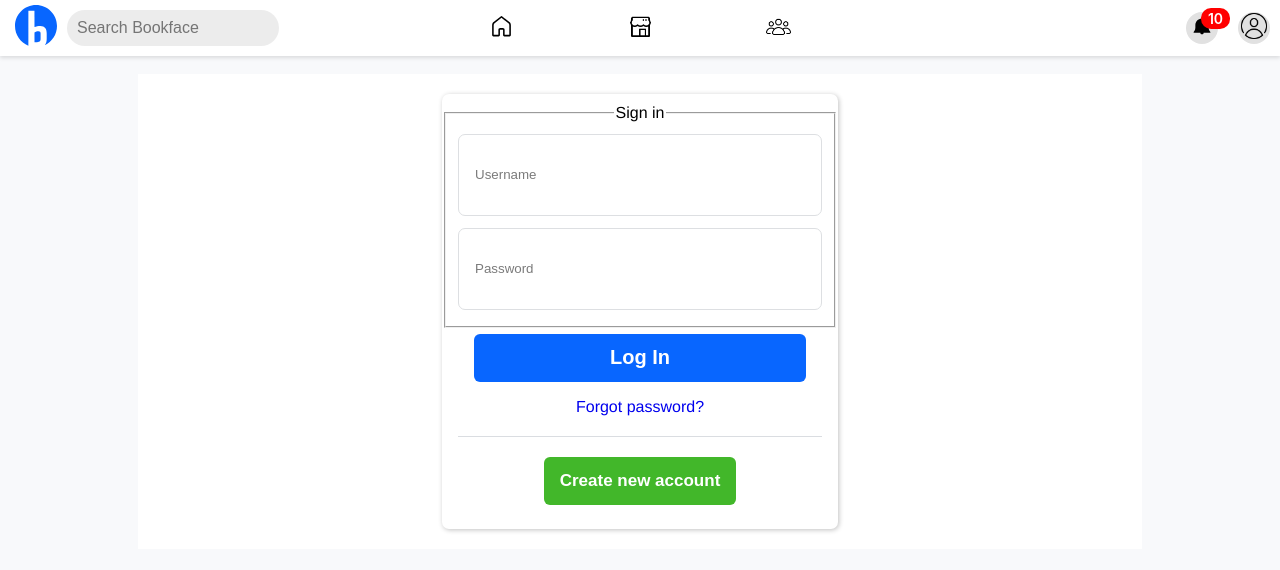
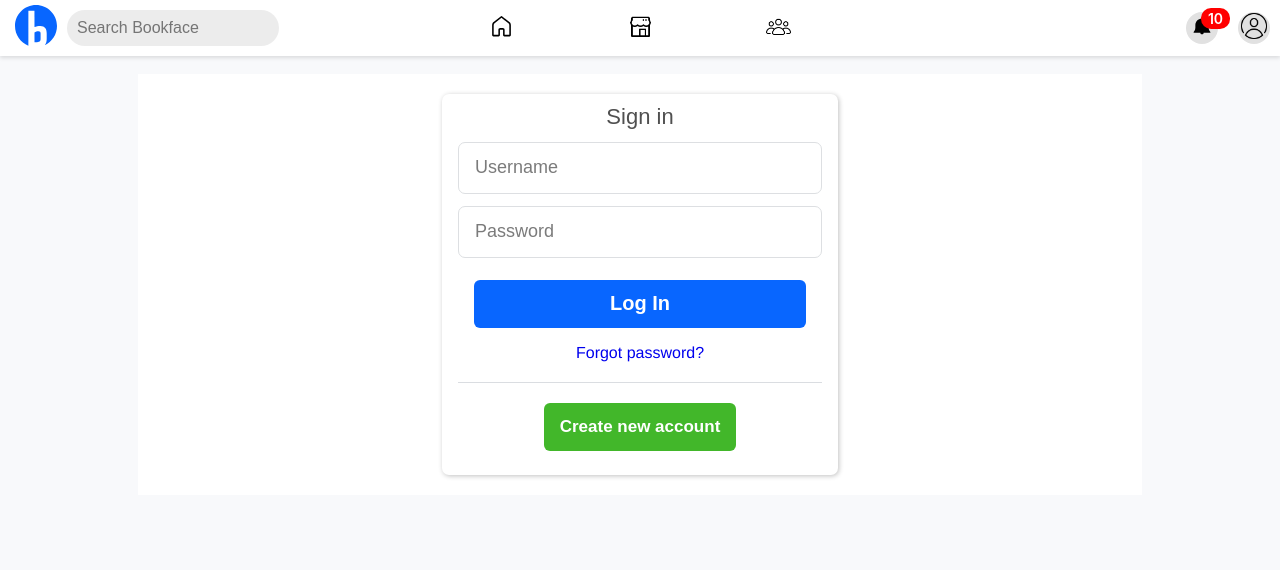
Before and after one commit to Code-Campfire/zenith-masters-8341-client, a React (Create React App) app: page /login in a window 1280 px wide. Shown: the top 570 px of the page. Built offline with nearby package versions, Linux system fonts and the light colour scheme.

Commit message:
Tweaked CSS

```diff
--- /dev/null
+++ b/src/components/NewsArticle.js
@@ -0,0 +1,11 @@
+import '../styles/NewsArticle.css'
+
+export const NewsArticle = ({ article }) => {
+	return (
+		<div className="news-article-container">
+			<div>{article.title}</div>
+			<div>{article.body}</div>
+			<div>{article.bottom}</div>
+		</div>
+	)
+}
--- a/src/styles/Login.css
+++ b/src/styles/Login.css
@@ -11,18 +11,33 @@
 	border-radius: 7px;
 	box-shadow: 1px 1px 5px rgb(193, 193, 193);
 	padding: 10px 0 24px 0;
-	width: 396px;
+	width: 396px !important;
 	font-family: Helvetica, Arial, sans-serif;
 }
 
+.login-form legend {
+	font-size: 22px;
+	color: rgb(80, 80, 80);
+	font-family: sans-serif;
+}
+
+.login-form button {
+	cursor: pointer;
+}
+
+fieldset {
+	border: none;
+}
+
 .login-input {
-	height: 52px;
+	border: 1px solid #dddfe2 !important;
+	font-size: 18px;
+	height: 22px;
 	width: 330px;
 	border-radius: 7px;
 	margin-top: 6px;
 	margin-bottom: 6px;
 	padding: 14px 16px;
-	border: 1px solid #dddfe2 !important;
 }
 
 .login-button {
--- /dev/null
+++ b/src/styles/NewsArticle.css
@@ -0,0 +1,12 @@
+.news-article-container {
+	display: flex;
+	flex-direction: column;
+	justify-content: center;
+	align-items: center;
+	box-sizing: border-box;
+	width: 100%;
+	/* border: 2px solid black; */
+	border-radius: 8px;
+	box-shadow: 0px 1px 0px rgb(217, 217, 217);
+	background-color: var(--component-cards-color);
+}
--- a/src/styles/SideBar.css
+++ b/src/styles/SideBar.css
@@ -16,6 +16,10 @@
 }
 .sideBar:hover {
 	opacity: 100%;
+}
+
+.sideBar button {
+	cursor: pointer;
 }
 
 .sideBarToggle {
--- a/src/styles/SignUp.css
+++ b/src/styles/SignUp.css
@@ -13,6 +13,12 @@
 	padding: 10px 0 24px 0;
 	width: 396px;
 	font-family: Helvetica, Arial, sans-serif;
+}
+
+.sign-up-form legend {
+	font-size: 22px;
+	color: rgb(80, 80, 80);
+	font-family: sans-serif;
 }
 
 .sign-up-button {
```
